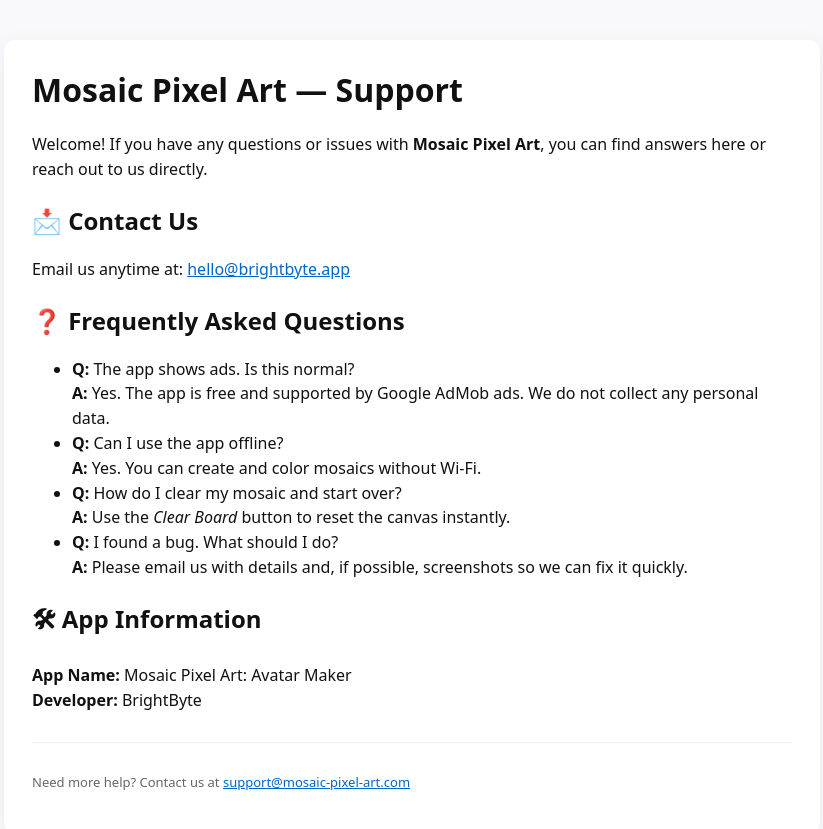
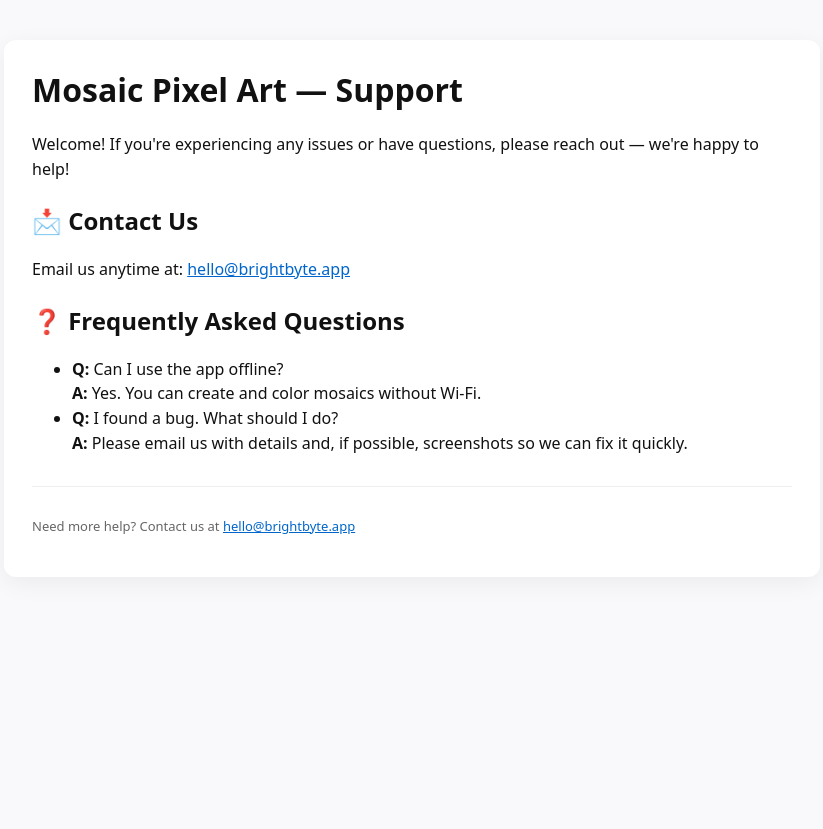
Before and after one commit to MagicScribble/BrightByte, a Jekyll site: the page support.html, which Jekyll copies as it is, in a window 1280 px wide. Shown: the top 829 px of the page, without its empty margins (228-1051 px from the left). Built offline with Jekyll 4.4.1, drawn with Linux system fonts in a browser that asks for light colours.

Commit message:
Update support.html

```diff
--- a/support.html
+++ b/support.html
@@ -3,7 +3,7 @@
 <head>
   <meta charset="utf-8">
   <meta name="viewport" content="width=device-width,initial-scale=1">
-  <title>Support — Mosaic Pixel Art</title>
+  <title>Support – Thank You for Using Our App</title>
   <style>
     body {font-family: system-ui, -apple-system, Segoe UI, Roboto, sans-serif;
           margin: 0; background: #f9f9fb; color: #111;}
@@ -20,29 +20,21 @@
 <body>
   <main class="container">
     <h1>Mosaic Pixel Art — Support</h1>
-    <p>Welcome! If you have any questions or issues with <strong>Mosaic Pixel Art</strong>, you can find answers here or reach out to us directly.</p>
+    <p>Welcome! If you're experiencing any issues or have questions, please reach out — we're happy to help!</p>
 
     <h2>📩 Contact Us</h2>
     <p>Email us anytime at: <a href="mailto:dentin-97.aniline@icloud.com">hello@brightbyte.app</a></p>
 
     <h2>❓ Frequently Asked Questions</h2>
     <ul>
-      <li><strong>Q:</strong> The app shows ads. Is this normal?<br>
-          <strong>A:</strong> Yes. The app is free and supported by Google AdMob ads. We do not collect any personal data.</li>
       <li><strong>Q:</strong> Can I use the app offline?<br>
           <strong>A:</strong> Yes. You can create and color mosaics without Wi-Fi.</li>
-      <li><strong>Q:</strong> How do I clear my mosaic and start over?<br>
-          <strong>A:</strong> Use the <em>Clear Board</em> button to reset the canvas instantly.</li>
       <li><strong>Q:</strong> I found a bug. What should I do?<br>
           <strong>A:</strong> Please email us with details and, if possible, screenshots so we can fix it quickly.</li>
     </ul>
 
-    <h2>🛠 App Information</h2>
-    <p><strong>App Name:</strong> Mosaic Pixel Art: Avatar Maker<br>
-       <strong>Developer:</strong> BrightByte<br>
-
     <footer>
-      <p>Need more help? Contact us at <a href="mailto:support@mosaic-pixel-art.com">support@mosaic-pixel-art.com</a></p>
+      <p>Need more help? Contact us at <a href="mailto:dentin-97.aniline@icloud.com">hello@brightbyte.app</a></p>
     </footer>
   </main>
 </body>
```
